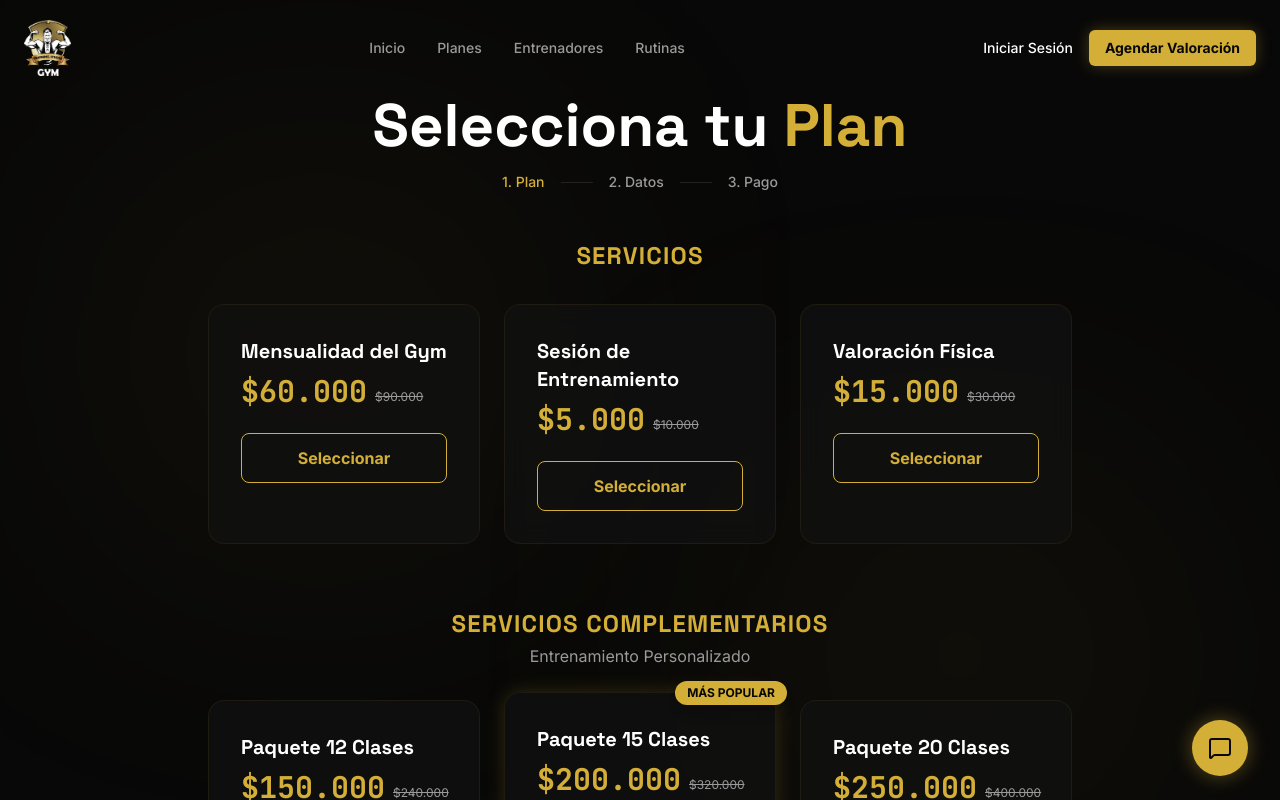
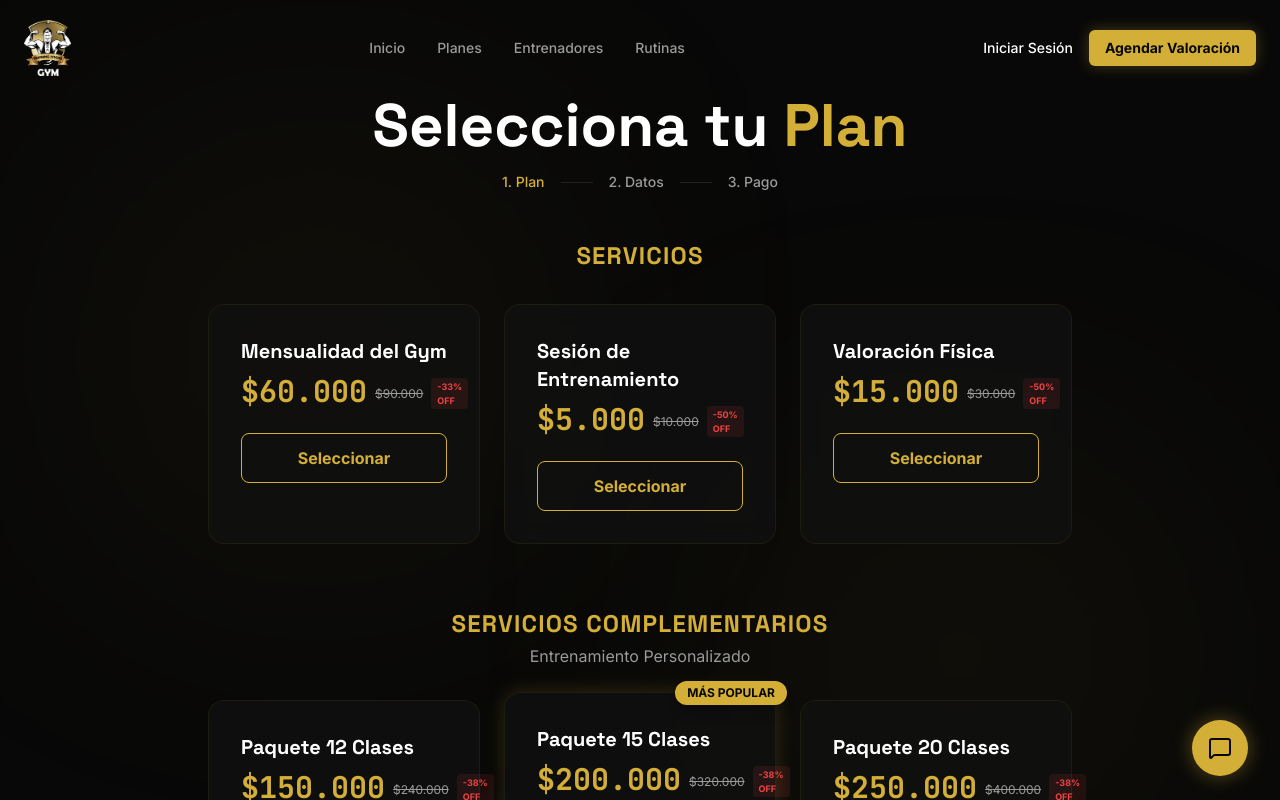
Before and after one commit to migueflope/training-studio-gym, a Next.js app: page /planes in a window 1280 px wide. Shown: the top 800 px of the page. Built offline with nearby package versions, Linux system fonts and the light colour scheme.

Commit message:
design: add discount percentage badge next to strikethrough price

```diff
--- a/src/app/(public)/planes/page.tsx
+++ b/src/app/(public)/planes/page.tsx
@@ -6,15 +6,15 @@ import { Check, QrCode, UploadCloud, Copy, ArrowLeft, Loader2 } from "lucide-rea
 import { QRCodeSVG } from "qrcode.react";
 
 const basicServices = [
-  { id: "mensualidad", name: "Mensualidad del Gym", price: "$60.000", originalPrice: "$90.000", isPopular: false },
-  { id: "sesion", name: "Sesión de Entrenamiento", price: "$5.000", originalPrice: "$10.000", isPopular: false },
-  { id: "valoracion", name: "Valoración Física", price: "$15.000", originalPrice: "$30.000", isPopular: false },
+  { id: "mensualidad", name: "Mensualidad del Gym", price: "$60.000", originalPrice: "$90.000", isPopular: false, discount: "-33% OFF" },
+  { id: "sesion", name: "Sesión de Entrenamiento", price: "$5.000", originalPrice: "$10.000", isPopular: false, discount: "-50% OFF" },
+  { id: "valoracion", name: "Valoración Física", price: "$15.000", originalPrice: "$30.000", isPopular: false, discount: "-50% OFF" },
 ];
 
 const customPackages = [
-  { id: "12-clases", name: "Paquete 12 Clases", price: "$150.000", originalPrice: "$240.000", isPopular: false },
-  { id: "15-clases", name: "Paquete 15 Clases", price: "$200.000", originalPrice: "$320.000", isPopular: true },
-  { id: "20-clases", name: "Paquete 20 Clases", price: "$250.000", originalPrice: "$400.000", isPopular: false },
+  { id: "12-clases", name: "Paquete 12 Clases", price: "$150.000", originalPrice: "$240.000", isPopular: false, discount: "-38% OFF" },
+  { id: "15-clases", name: "Paquete 15 Clases", price: "$200.000", originalPrice: "$320.000", isPopular: true, discount: "-38% OFF" },
+  { id: "20-clases", name: "Paquete 20 Clases", price: "$250.000", originalPrice: "$400.000", isPopular: false, discount: "-38% OFF" },
 ];
 
 const allPlans = [...basicServices, ...customPackages];
@@ -89,7 +89,12 @@ export default function PlanesPage() {
                       <h3 className="text-xl font-display font-bold mb-2">{plan.name}</h3>
                       <div className="flex items-end gap-2 mb-6">
                         <span className="text-3xl font-bold font-mono text-primary">{plan.price}</span>
-                        <span className="text-muted-foreground line-through text-xs mb-1">{plan.originalPrice}</span>
+                        <div className="flex flex-col items-start gap-1">
+                          <div className="flex items-center gap-2">
+                            <span className="text-muted-foreground line-through text-xs">{plan.originalPrice}</span>
+                            <span className="bg-destructive/10 text-destructive text-[9px] font-bold px-1.5 py-0.5 rounded-sm">{plan.discount}</span>
+                          </div>
+                        </div>
                       </div>
                       <div className="w-full text-center py-3 rounded-lg border border-primary text-primary font-bold group-hover:bg-primary group-hover:text-primary-foreground transition-all">
                         Seleccionar
@@ -120,7 +125,12 @@ export default function PlanesPage() {
                       <h3 className="text-xl font-display font-bold mb-2">{plan.name}</h3>
                       <div className="flex items-end gap-2 mb-6">
                         <span className="text-3xl font-bold font-mono text-primary">{plan.price}</span>
-                        <span className="text-muted-foreground line-through text-xs mb-1">{plan.originalPrice}</span>
+                        <div className="flex flex-col items-start gap-1">
+                          <div className="flex items-center gap-2">
+                            <span className="text-muted-foreground line-through text-xs">{plan.originalPrice}</span>
+                            <span className="bg-destructive/10 text-destructive text-[9px] font-bold px-1.5 py-0.5 rounded-sm">{plan.discount}</span>
+                          </div>
+                        </div>
                       </div>
                       <div className="w-full text-center py-3 rounded-lg border border-primary text-primary font-bold group-hover:bg-primary group-hover:text-primary-foreground transition-all">
                         Seleccionar
--- a/src/components/landing/Pricing.tsx
+++ b/src/components/landing/Pricing.tsx
@@ -80,12 +80,16 @@ export function Pricing() {
                 className="glass-panel rounded-2xl p-8 border border-border flex flex-col justify-between text-center group hover:border-primary/50 transition-all h-full"
               >
                 <div>
+                  {/* Etiqueta flotante superior */}
                   <div className="absolute top-0 right-0 bg-primary/10 text-primary text-xs font-bold px-3 py-1 rounded-bl-lg rounded-tr-2xl group-hover:bg-primary group-hover:text-primary-foreground transition-all">
-                    {service.discount}
+                    Ahorro
                   </div>
                   <h3 className="text-xl font-bold font-display mb-6 text-foreground/90">{service.name}</h3>
                   <div className="flex flex-col items-center gap-1 mb-8">
-                    <span className="text-muted-foreground line-through text-sm font-medium">{service.originalPrice}</span>
+                    <div className="flex items-center gap-2">
+                      <span className="text-muted-foreground line-through text-sm font-medium">{service.originalPrice}</span>
+                      <span className="bg-destructive/10 text-destructive text-[10px] font-bold px-2 py-0.5 rounded-full">{service.discount}</span>
+                    </div>
                     <span className="text-4xl font-bold text-primary tracking-tighter">{service.price}</span>
                   </div>
 
```
